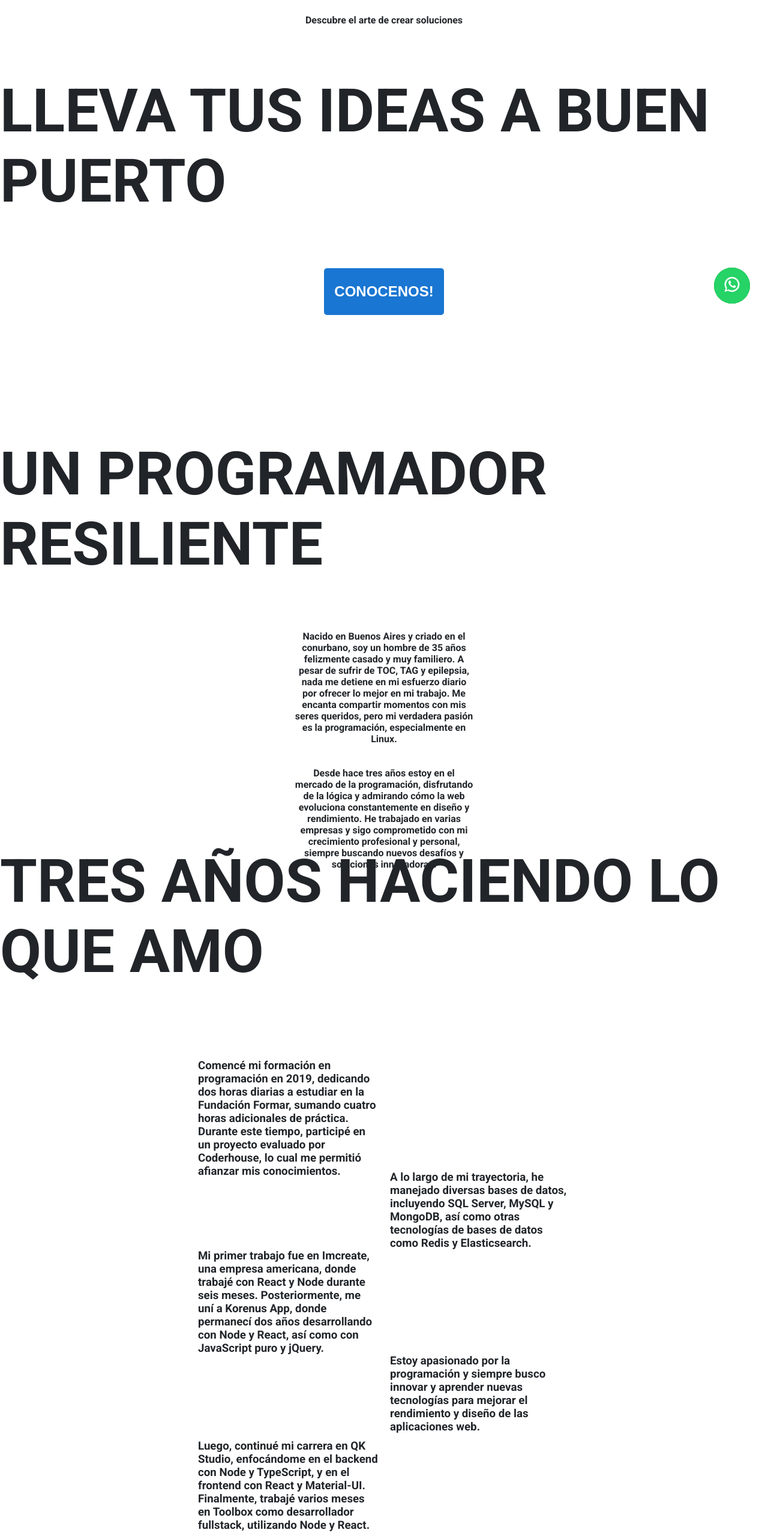
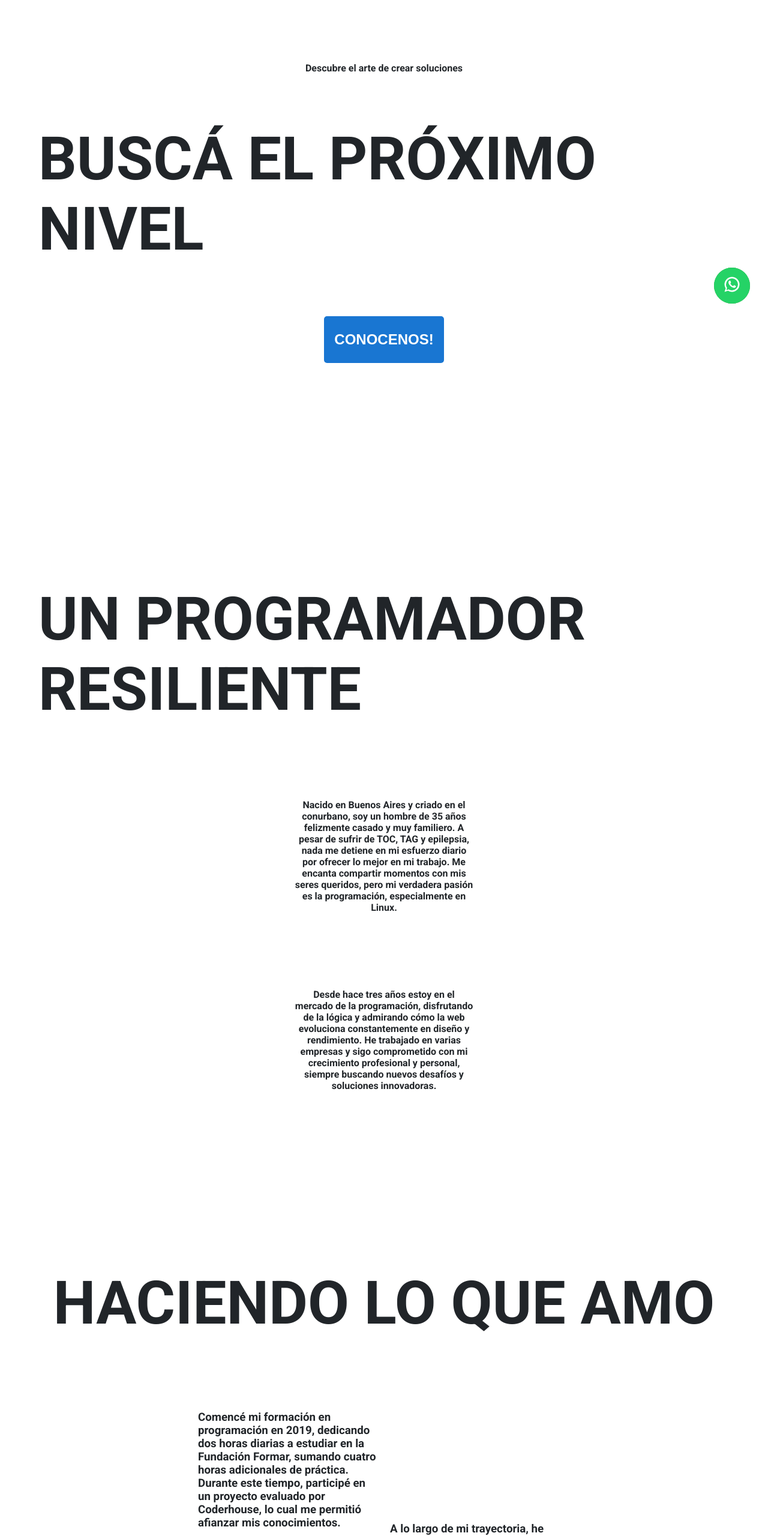
Before and after one commit to lean4339/portfolio_final, a React (Vite) app: page / in a window 1280 px wide. Shown: the part 234-2794 px from the top of the page at 60% size. Built offline with nearby package versions, Linux system fonts and the light colour scheme.

Commit message:
agrega contenedor

```diff
--- a/src/App.css
+++ b/src/App.css
@@ -45,6 +45,7 @@ body {
     flex-direction: column;
     padding: 30px 20px;
     background-color: white;
+    height: 100vh;
 }
 .title-form-container{
     color: #212529;
@@ -104,7 +105,6 @@ body {
     background-position: center;
     background-repeat: no-repeat;
     background-size: cover;
-    height: 100vh;
     display: flex;
     align-items: center;
     justify-content: center;
@@ -126,7 +126,6 @@ body {
     background-position: center;
     background-repeat: no-repeat;
     background-size: cover;
-    height: 170vh;
     display: flex;
     align-items: center;
     justify-content: center;
@@ -148,8 +147,6 @@ body {
     background-position: center;
     background-repeat: no-repeat;
     background-size: cover;
-    margin-top: 100px;
-    height: 150vh;
     display: flex;
     align-items: space-around;
     justify-content: space-around;
@@ -161,8 +158,16 @@ body {
     align-items: center;
     justify-content: space-evenly;
     flex-direction: column;
-    height: 100%;
     opacity: 1000;
+}
+.services-text-container{
+
+    display: flex;
+    align-items: center;
+    justify-content: center;
+    text-transform: none;
+    width: 300px;
+    padding: 3px 2px;
 }
 .services-img{
     width: 300px;
@@ -305,14 +310,10 @@ body {
 
 @keyframes upgradeMenu {
     from {
-        height: 100px;
-        background-color: white;
         opacity: 0;
     }
 
     to {
-        height: 250px;
-        background-color:#1976D2;
         opacity: 1;
     }
 }
@@ -333,9 +334,7 @@ body {
 }
 
 
-.go-back-menu {
-    animation: downMenu 0.2s forwards;
-  }
+
 
 @media (min-width:1200px) {
 
@@ -430,7 +429,6 @@ body {
     background-color: white;
 }
 .experience-container{
-    height: 130vh;
 }
 .experience-text-container{
     display: flex;
@@ -440,6 +438,17 @@ body {
     width: 300px;
     height: 300px;
     padding: 3px 10px;
+}
+.services-text-container{
+
+    display: flex;
+    align-items: center;
+    justify-content: center;
+    text-transform: none;
+    width: 300px;
+    height: 300px;
+    padding: 3px 10px;
+
 }
 .experience-flex-container{
     display: flex;
@@ -453,7 +462,6 @@ body {
     background-position: center;
     background-repeat: no-repeat;
     background-size: cover;
-    height: 120vh;
     display: flex;
     align-items: center;
     justify-content: center;
--- a/src/App.jsx
+++ b/src/App.jsx
@@ -6,17 +6,20 @@ import { Contact } from './Componets/Contact'
 import { About } from './Componets/About'
 import { Experience } from './Componets/Experience'
 import { Services } from './Componets/Services'
+import { Container } from '@mui/material'
 function App() {
 
   return (
     <>
     <Header />
+    <Container sx={{display:'flex', flexDirection:'column',  justifyContent:'center', flexWrap: 'wrap', overflow:'hidden', gap:10 }} fixed maxWidth='xl'>
     <Main />
     <About />
     <Experience />
     <Services />
     <Contact />
     <Conexion />
+    </Container>
     </>
   )
 }
--- a/src/Componets/Experience.jsx
+++ b/src/Componets/Experience.jsx
@@ -6,7 +6,7 @@ export const Experience = () => {
             <Element name='/experience' />
             <main className='experience-container' id="/experience">
                 <div className='experience-content-container'>
-                    <h1 className="titulo-main">Tres años haciendo lo que amo</h1>
+                    <h1 className="titulo-main">Haciendo lo que amo</h1>
                     <div className="experience-flex-container">
                     <div>
 
--- a/src/Componets/Main.jsx
+++ b/src/Componets/Main.jsx
@@ -7,7 +7,7 @@ export const Main = () => {
         <main className='main-container' id="/main">
             <div className='main-content-container'>
                 <h3 className="subtitulo-main">Descubre el arte de crear soluciones</h3>
-                <h1 className="titulo-main">Lleva tus ideas a buen puerto</h1>
+                <h1 className="titulo-main">Buscá el próximo nivel</h1>
                 <button className='button-principal  pointer'>Conocenos!</button>
             </div>
         </main>
--- a/src/Componets/Services.jsx
+++ b/src/Componets/Services.jsx
@@ -5,9 +5,9 @@ export const Services = () => {
         <>
         <Element name='/services'/>
         <main className='services-container' id="/services">
-                <h1 className="titulo-main">Lleva tus ideas a buen puerto</h1>
+                <h1 className="titulo-main">Mostrate al mundo</h1>
             <div className='services-content-container'>
-                <div className="experience-text-container">
+                <div className="services-text-container">
                 <h3>
                 Asesoramiento y Creación de Páginas Web y Aplicaciones Web
 Ofrezco asesoramiento integral para la creación de páginas web y aplicaciones web, ayudándote a transformar tus ideas en productos digitales funcionales y atractivos. Con experiencia en diversas tecnologías como JavaScript, TypeScript, Material-UI, y bases de datos como SQL Server, MySQL, MongoDB, Redis, y Elasticsearch, puedo garantizar soluciones eficientes y de alta calidad adaptadas a tus necesidades específicas.
```
